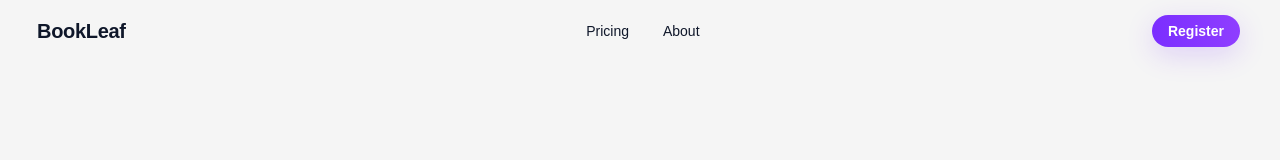
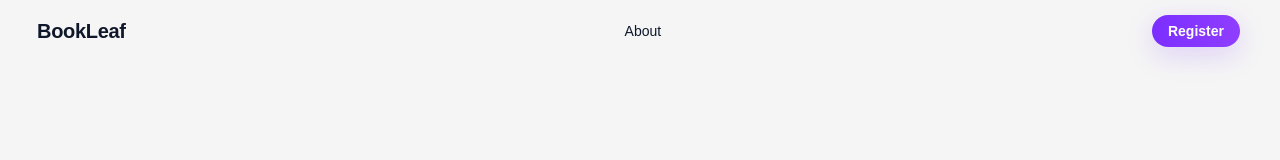
Before and after one commit to Ay-u-sh/bookleaf, a React (Vite) app in the folder frontend/: page / in a window 1280 px wide. Shown: the top 160 px of the page. Built offline with nearby package versions, Linux system fonts and the light colour scheme.

Commit message:
pricing-page removed

```diff
--- a/frontend/src/App.jsx
+++ b/frontend/src/App.jsx
@@ -16,7 +16,7 @@ function App() {
       <Navbar />
       <Routes>
         <Route path = '/' element = {<LandingPage />} />
-        <Route path  = '/pricing' element = {<Pricing />} />
+        {/* <Route path  = '/pricing' element = {<Pricing />} /> */}
         <Route path = '/register' element = {<RegistrationPage />} />
         <Route path = '/book/:businessId' element = {<BookingPage />} />
         <Route path = '/verify-business' element = {<VerificationPage />} />
--- a/frontend/src/pages/components/Navbar.jsx
+++ b/frontend/src/pages/components/Navbar.jsx
@@ -18,9 +18,9 @@ export default function Navbar() {
 
         {/* Desktop links */}
         <nav className="navbar-links navbar-links-desktop">
-          <NavLink to="/pricing" className="nav-link">
+          {/* <NavLink to="/pricing" className="nav-link">
             Pricing
-          </NavLink>
+          </NavLink> */}
           <NavLink to="/about" className="nav-link">
             About
           </NavLink>
@@ -45,13 +45,13 @@ export default function Navbar() {
       {/* Mobile drawer links */}
       {open && (
         <nav className="navbar-drawer">
-          <NavLink
+          {/* <NavLink
             to="/pricing"
             className="nav-link"
             onClick={closeDrawer}
           >
             Pricing
-          </NavLink>
+          </NavLink> */}
           <NavLink to="/about" className="nav-link">
             About
           </NavLink>
```
